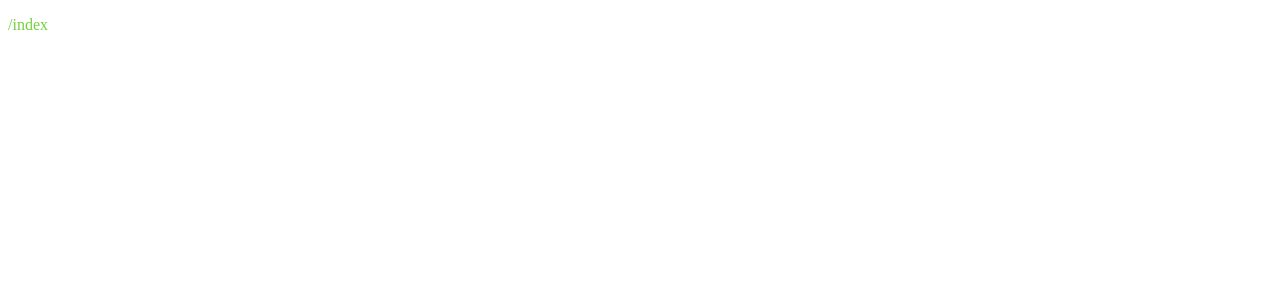
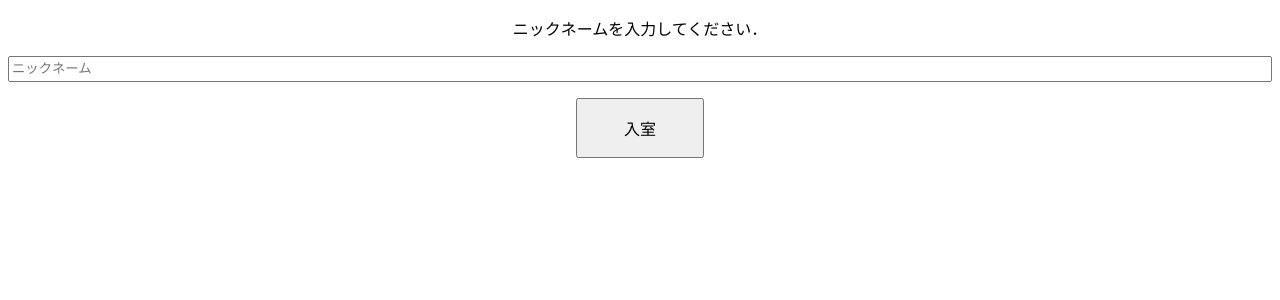
Before and after one commit to CA21engineer/RealtimeQuiz, a Next.js app in the folder front/: page /index in a window 1280 px wide. Shown: the top 300 px of the page. Built offline with nearby package versions, Linux system fonts and the light colour scheme.

Commit message:
IndexViewの追加

```diff
--- a/front/src/pages/index/index.scss
+++ b/front/src/pages/index/index.scss
@@ -0,0 +1,3 @@
+.Index__label {
+  text-align: center;
+}
--- a/front/src/pages/index/index.tsx
+++ b/front/src/pages/index/index.tsx
@@ -1,12 +1,21 @@
 import React from 'react';
 import './index.scss';
 
-import { TestLabel } from 'components/TestLabel';
+import { FoundationInputArea } from '../../components/FoundationInputArea';
 
 const Index: React.FC = () => {
   return (
-    <div>
-      <TestLabel title="/index" />
+    <div className="Index__view">
+      <p className="Index__label">ニックネームを入力してください．</p>
+      <FoundationInputArea
+        inputBody=""
+        onInputAnswer={(inputName: string) => console.log(inputName)}
+        onClickSubmitButton={() => {
+          console.log('Send server');
+        }}
+        inputPlaceholder="ニックネーム"
+        submitLabel="入室"
+      />
     </div>
   );
 };
```
